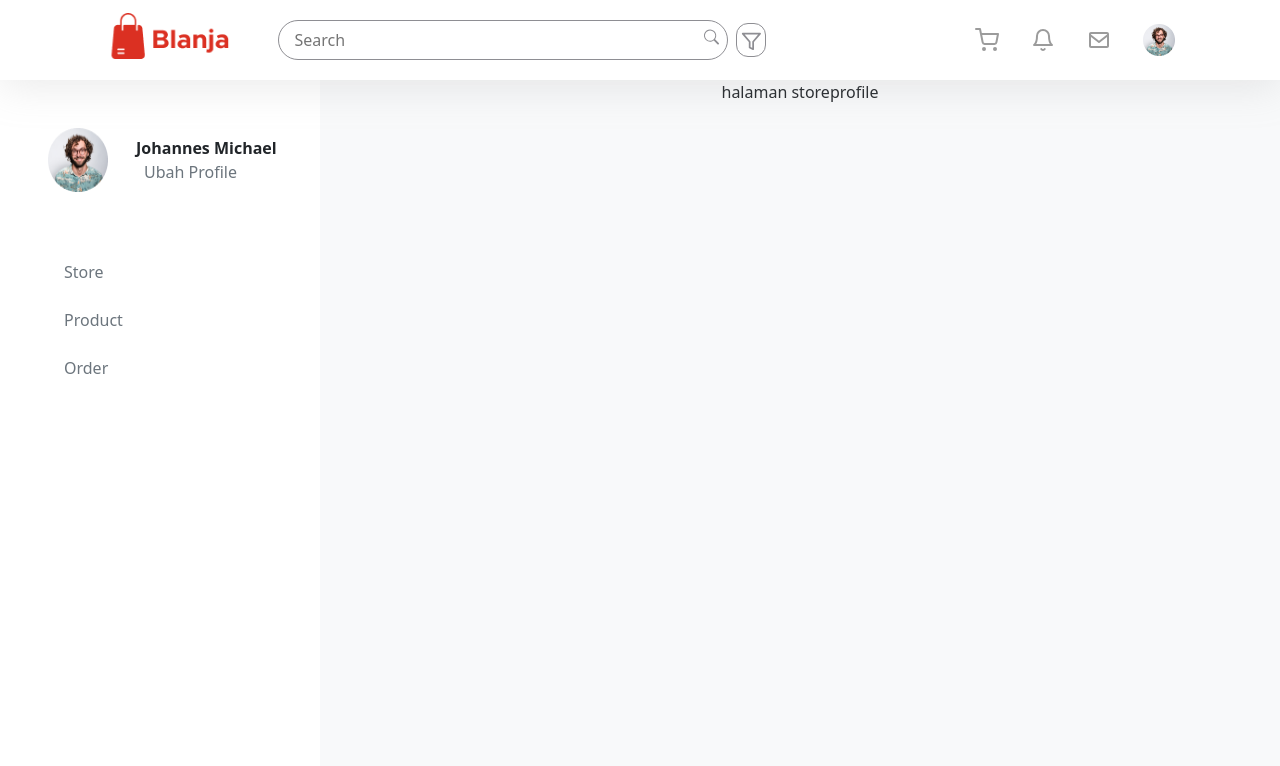
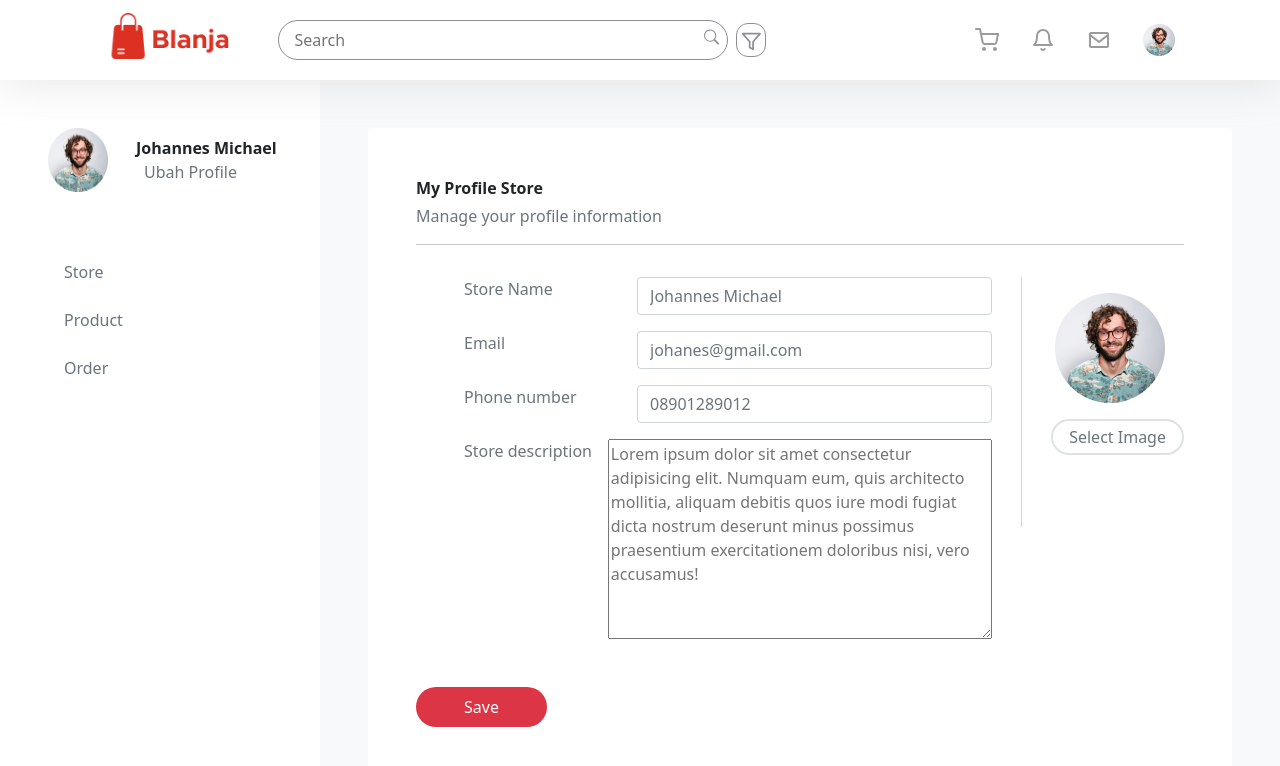
Before and after one commit to 4codeblack/blanja-app, a React (Create React App) app: page /main/profile/store-profile in a window 1280 px wide. Shown: the top 766 px of the page. Built offline with nearby package versions, Linux system fonts and the light colour scheme.

Commit message:
slicing store-profile

```diff
--- a/src/pages/main/Profile/StoreProfile/index.js
+++ b/src/pages/main/Profile/StoreProfile/index.js
@@ -1,8 +1,59 @@
 import React from 'react';
+import Button from '../../../../components/base/Button';
+import Input from '../../../../components/base/Input';
 
 const StoreProfile = () => {
   return (
-      <div className="text-center bg-light w-75">halaman storeprofile</div>
+    <div className="outer bg-light w-75">
+      <div className="inner m-5 bg-white rounded">
+        <div className="d-flex flex-column">
+          <div className="profile-upper px-5 pt-5">
+            <div className="fw-bold">My Profile Store</div>
+            <div className="text-muted mt-1">Manage your profile information</div>
+            <hr />
+          </div>
+          <div className="profile-lower d-flex justify-content-between px-5 pt-3">
+            <div className="w-75">
+              <div className="d-flex mb-3 ms-5">
+                <div className="w-50 text-muted">Store Name</div>
+                <Input
+                  type="text"
+                  placeholder="Johannes Michael"
+                />
+              </div>
+              <div className="d-flex mb-3 ms-5">
+                <div className="w-50 text-muted">Email</div>
+                <Input
+                  type="email"
+                  placeholder="johanes@gmail.com"
+                />
+              </div>
+              <div className="d-flex mb-3 ms-5">
+                <div className="w-50 text-muted">Phone number</div>
+                <Input
+                  type="number"
+                  placeholder="08901289012"
+                />
+              </div>
+              <div className="d-flex mb-5 ms-5">
+                <div className="w-50 text-muted">Store description</div>
+                <textarea
+                  type="text"
+                  placeholder="Lorem ipsum dolor sit amet consectetur adipisicing elit. Numquam eum, quis architecto mollitia, aliquam debitis quos iure modi fugiat dicta nostrum deserunt minus possimus praesentium exercitationem doloribus nisi, vero accusamus!"
+                  className="desc-box"
+                />
+              </div>
+              <Button className="bg-danger text-white rounded-pill px-5 py-2 mb-5">Save</Button>
+            </div>
+            <span className="flex-shrink-1 vertical-line" />
+            <div className="flex-shrink-1">
+              <div className="my-3 mx-1"><img src={require("../../../../assets/img/johannes-michael-big-pp.png")} alt="" /></div>
+              <Button className="bg-transparent border rounded-pill border-2 px-3 py-1 text-muted">Select Image</Button>
+            </div>
+          </div>
+        </div>
+      </div>
+    </div>
   )
 };
 
--- a/src/pages/main/Profile/profile.css
+++ b/src/pages/main/Profile/profile.css
@@ -1,3 +1,11 @@
 .sidebar-menu {
     height: 100vh;
 }
+.vertical-line {
+    border-left: 1px solid #D4D4D4;
+    height: 250px;
+}
+.desc-box {
+    width: 700px;
+    height: 200px
+}
```
Also changed, not shown: src/assets/img/johannes-michael-big-pp.png (added).
